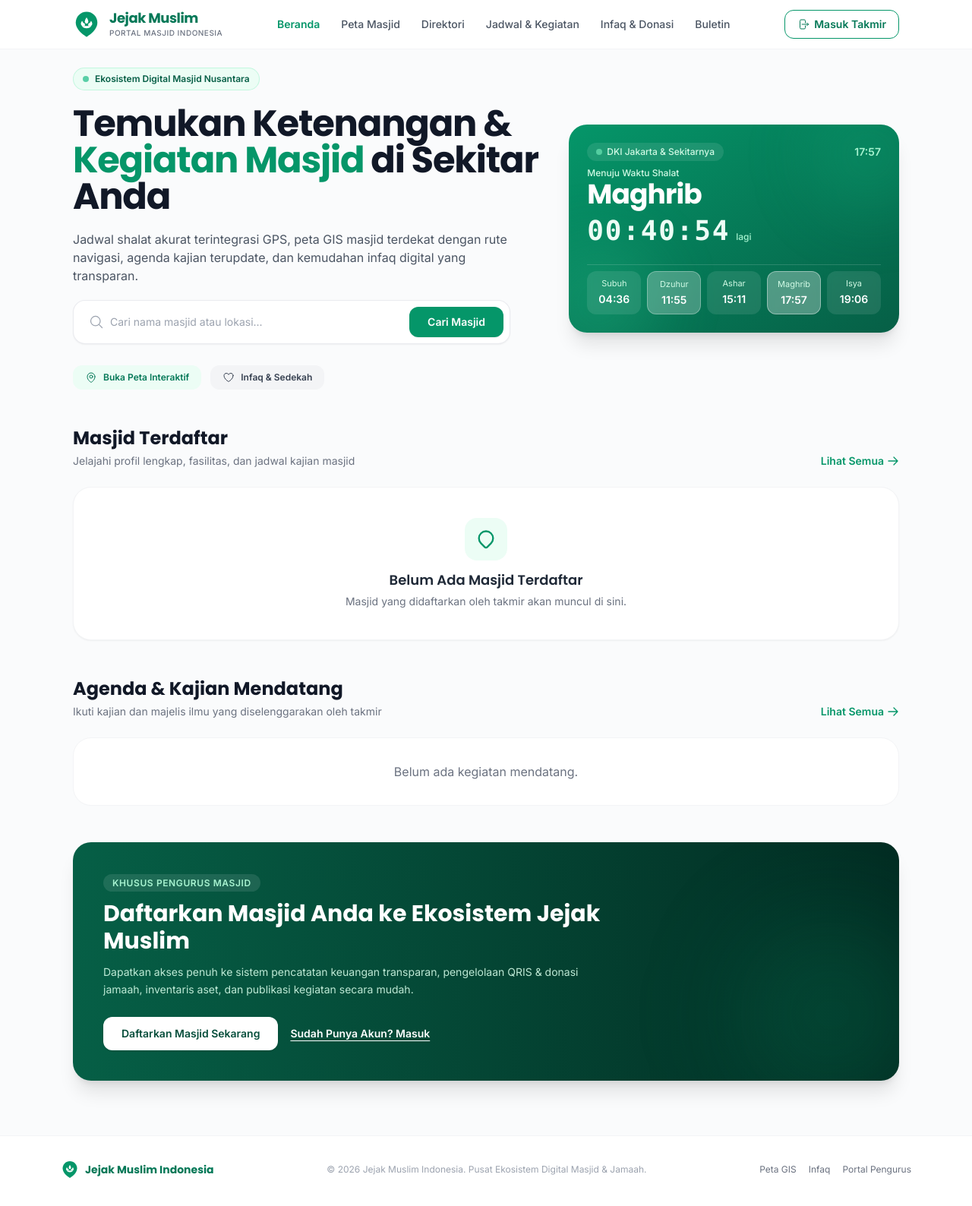
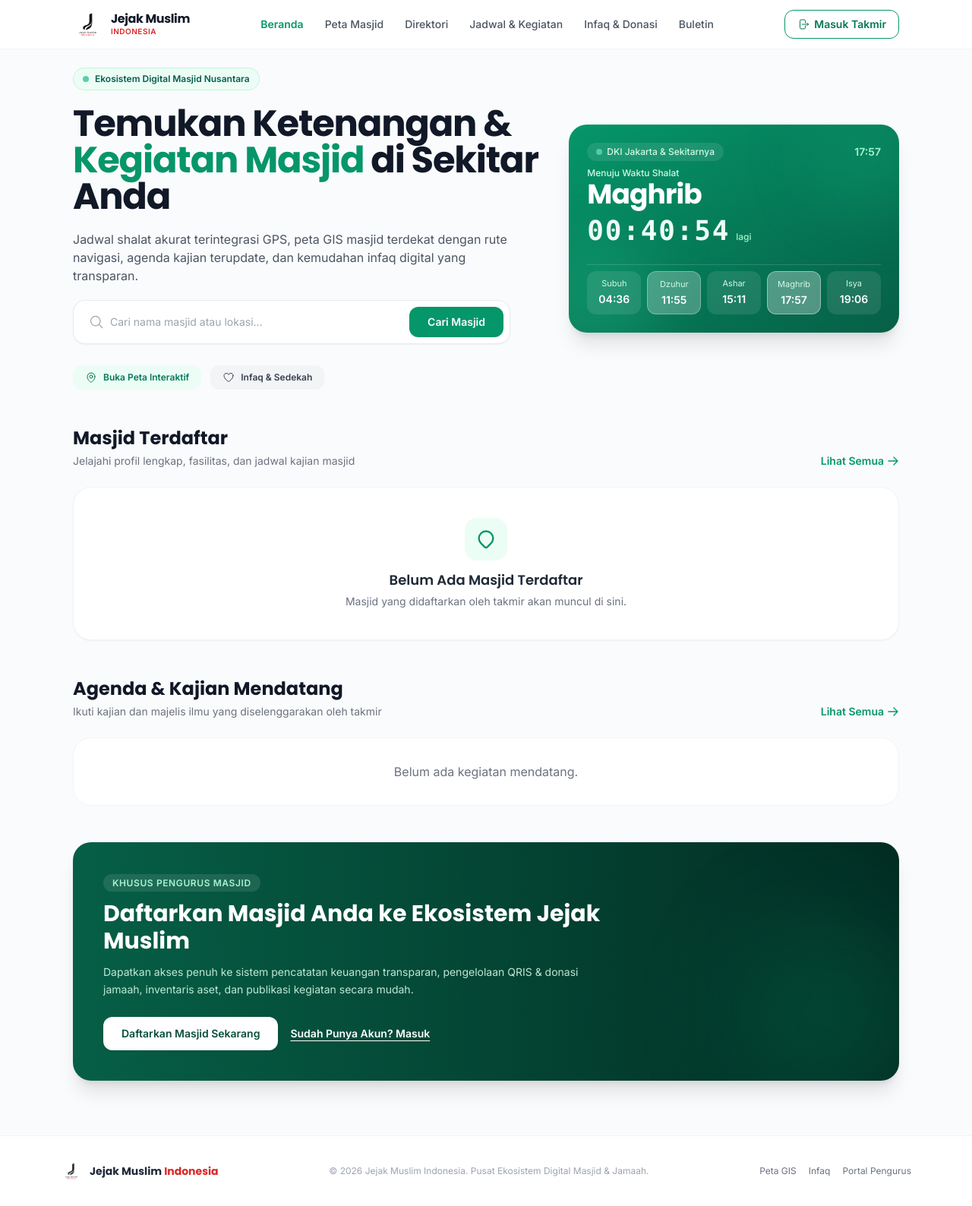
Before and after one commit to msalubis1125/jejak-muslim-indonesia, a PHP site: page /layouts in a window 1280 px wide. Shown: the whole page at 76% size. Before the commit the page ends 1551 px from the top, so only its background shows below. Run offline with PHP 8.4, Linux system fonts and the light colour scheme; data that the repository does not hold is empty; some libraries are stand-ins or nearby versions.

Commit message:
feat(branding): implement new logo, transparent assets, and favicon across all layouts

```diff
--- a/app/views/layouts/public.php
+++ b/app/views/layouts/public.php
@@ -5,6 +5,8 @@
     <meta name="viewport" content="width=device-width, initial-scale=1.0">
     <meta name="description" content="Jejak Muslim Indonesia - Portal Masjid, Informasi & Pemetaan">
     <meta name="theme-color" content="#059669">
+    <link rel="icon" type="image/png" href="<?= BASE_URL ?>/public/img/favicon.png">
+    <link rel="apple-touch-icon" href="<?= BASE_URL ?>/public/img/favicon.png">
     <title><?= isset($title) ? $title . ' - ' : '' ?>Jejak Muslim Indonesia</title>
 
     <!-- Google Fonts -->
@@ -54,11 +56,11 @@
     <header class="sticky top-0 z-40 bg-white/90 backdrop-blur-md border-b border-gray-100 transition-all duration-300">
         <div class="max-w-6xl mx-auto px-3 sm:px-6 lg:px-8 h-16 flex items-center justify-between">
             <!-- Brand Logo -->
-            <a href="<?= BASE_URL ?>/" class="flex items-center gap-3">
-                <img src="<?= BASE_URL ?>/public/img/logo.svg" alt="Logo" class="w-9 h-9">
-                <div>
-                    <span class="font-heading font-bold text-emerald-700 text-lg tracking-tight block leading-tight">Jejak Muslim</span>
-                    <span class="text-[10px] text-gray-500 font-medium tracking-wider uppercase block">Portal Masjid Indonesia</span>
+            <a href="<?= BASE_URL ?>/" class="flex items-center gap-2.5 group">
+                <img src="<?= BASE_URL ?>/public/img/logo-transparent.png" alt="Logo Jejak Muslim Indonesia" class="h-10 w-auto object-contain transition-transform group-hover:scale-105">
+                <div class="flex flex-col">
+                    <span class="font-heading font-extrabold text-gray-900 text-base tracking-tight leading-none group-hover:text-emerald-700 transition">Jejak Muslim</span>
+                    <span class="text-[10px] text-red-600 font-bold tracking-wider uppercase leading-tight mt-0.5">Indonesia</span>
                 </div>
             </a>
 
@@ -130,9 +132,9 @@
     <!-- Footer for Desktop/Tablet -->
     <footer class="hidden md:block bg-white border-t border-gray-100 py-8 text-center text-sm text-gray-500">
         <div class="max-w-6xl mx-auto px-4 flex flex-col sm:flex-row items-center justify-between gap-4">
-            <div class="flex items-center gap-2">
-                <img src="<?= BASE_URL ?>/public/img/logo.svg" alt="Logo" class="w-6 h-6">
-                <span class="font-heading font-bold text-emerald-700">Jejak Muslim Indonesia</span>
+            <div class="flex items-center gap-2.5">
+                <img src="<?= BASE_URL ?>/public/img/logo-transparent.png" alt="Logo" class="h-7 w-auto object-contain">
+                <span class="font-heading font-bold text-gray-800">Jejak Muslim <span class="text-red-600">Indonesia</span></span>
             </div>
             <p class="text-xs text-gray-400">&copy; <?= date('Y') ?> Jejak Muslim Indonesia. Pusat Ekosistem Digital Masjid & Jamaah.</p>
             <div class="flex gap-4 text-xs">
```
Also changed, not shown: app/views/layouts/admin.php (+9 -2 lines), app/views/layouts/auth.php (+6 -4 lines), public/css/output.css, public/img/favicon.png (added), public/img/logo-transparent.png (added), public/img/logo.png (added).
